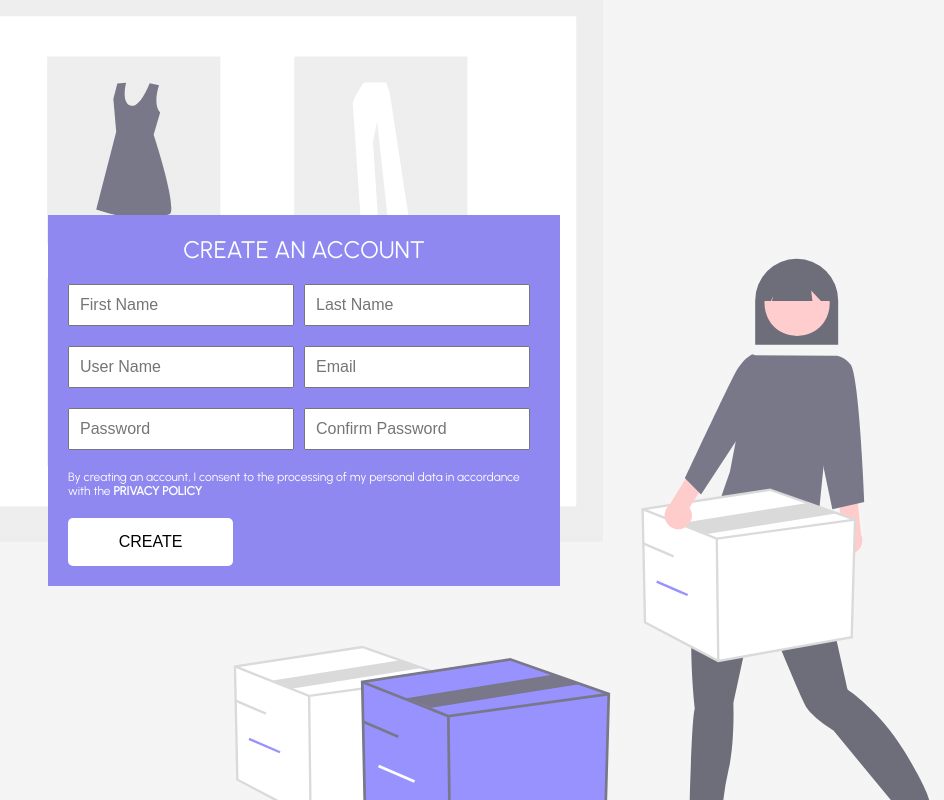
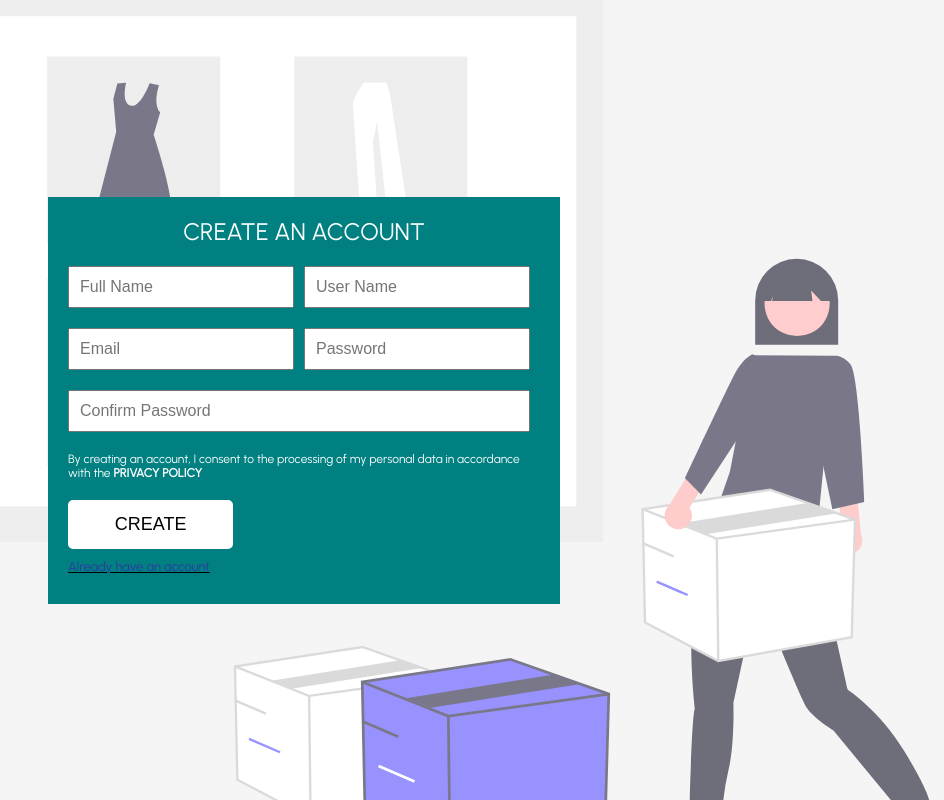
Before and after one commit to za-rakib/wishHut, a React (Create React App) app: page /register in a window 1280 px wide. Shown: the whole page, without its empty margins (336-1280 px from the left). Built offline with nearby package versions, Linux system fonts and the light colour scheme; no server answers.

Commit message:
user name validation

```diff
--- a/src/App.js
+++ b/src/App.js
@@ -8,19 +8,25 @@ import Cart from "./pages/Cart/Cart";
 import { BrowserRouter, Routes, Route, Navigate } from "react-router-dom";
 import Success from "./pages/Success/Success";
 import { useSelector } from "react-redux";
+
+
+
 function App() {
   const user = useSelector((state) => state.user.currentUser);
+ // console.log("user", user);
   return (
     <BrowserRouter>
       <Routes>
         {/* home */}
         <Route exact path="/" element={<Home />}></Route>
+        <Route path="/products" element={<ProductList />}></Route>
         {/* product list */}
         <Route path="/products/:category" element={<ProductList />}></Route>
+
         {/* single product */}
         <Route path="/product/:id" element={<SingleProduct />}></Route>
         {/* cart */}
-        <Route path="/cart" element={<Cart />}></Route>
+        <Route path="/cart" element={user ? <Cart /> : <Login />}></Route>
         <Route path="/success" element={<Success />}></Route>
         {/* login */}
         <Route
--- a/src/components/Home/Slider/Slider.jsx
+++ b/src/components/Home/Slider/Slider.jsx
@@ -4,6 +4,7 @@ import classes from "./Slider.module.css";
 import { slideItems } from "../../../assets/data/data";
 import styled from "styled-components";
 import { mobile } from "../../../responsive";
+import { Link } from "react-router-dom";
 
 const Container = styled.div`
   width: 100%;
@@ -60,7 +61,10 @@ const Slider = () => {
               <h1>{item.title}</h1>
               <p>{item.des}</p>
 
-              <button>SHOW NOW</button>
+              <Link to="/products">
+                {" "}
+                <button>SHOW NOW</button>
+              </Link>
             </div>
           </Slide>
         ))}
--- a/src/components/Shared/Navbar/Navbar.jsx
+++ b/src/components/Shared/Navbar/Navbar.jsx
@@ -63,6 +63,7 @@ const MenuItem = styled.div`
   font-size: 15px;
   cursor: pointer;
   margin-left: 20px;
+
   ${mobile({ fontSize: "12px", marginLeft: "5px" })}
 `;
 
@@ -88,9 +89,13 @@ const Navbar = () => {
           </Logo>
         </Center>
         <Right>
-          <MenuItem>REGISTER</MenuItem>
-          <MenuItem>SIGN IN</MenuItem>
-          <Link to="/cart">
+          <Link style={{textDecoration:'none', color: "black"}} to="/register">
+            <MenuItem  >REGISTER</MenuItem>
+          </Link>
+          <Link style={{textDecoration:'none', color: "black"}} to="/login">
+            <MenuItem>SIGN IN</MenuItem>
+          </Link>
+          <Link style={{textDecoration:'none', color: "black"}} to="/cart">
             <MenuItem>
               <Badge badgeContent={quantity} color="primary">
                 <ShoppingCartOutlined />
--- a/src/pages/Cart/Cart.jsx
+++ b/src/pages/Cart/Cart.jsx
@@ -183,7 +183,7 @@ const Cart = () => {
           tokenId: stripeToken.id,
           amount: cart.total * 100,
         });
-        console.log("res",res);
+      //  console.log("res",res);
         navigate("/success", { state: res.data });
       } catch (err) {
         console.log(err);
--- a/src/pages/Login/Login.jsx
+++ b/src/pages/Login/Login.jsx
@@ -4,6 +4,8 @@ import cover from "../../assets/image/negative-space.jpg";
 import { mobile } from "../../responsive";
 import { login } from "../../redux/apiCalls";
 import { useDispatch, useSelector } from "react-redux";
+import { Link } from "react-router-dom";
+
 // style components
 const Container = styled.div`
   width: 100vw;
@@ -49,7 +51,7 @@ const Input = styled.input`
   font-size: 16px;
 `;
 
-const Link = styled.a`
+const ItemLink = styled.div`
   margin: 10px 0;
   font-size: 12px;
   text-decoration: underline;
@@ -61,7 +63,6 @@ const Button = styled.button`
   width: 35%;
   border: 3px solid #fff;
   padding: 12px 15px;
-  background-color: #fff;
   color: #000;
   margin-top: 20px;
   font-size: 16px;
@@ -93,7 +94,7 @@ const Login = () => {
   const handleClick = (e) => {
     e.preventDefault();
     login(dispatch, { userName, password });
-   // console.log(userName, password);
+    // console.log(userName, password);
   };
   return (
     <Container>
@@ -113,8 +114,15 @@ const Login = () => {
             LOGIN
           </Button>
           {error && <Error>Something went wrong...</Error>}
-          <Link>FORGOT PASSWORD ?</Link>
-          <Link>CREATED A NEW ACCOUNT</Link>
+          <ItemLink>FORGOT PASSWORD ?</ItemLink>
+          <ItemLink>
+            <Link
+              style={{ textDecoration: "none", color: "#001eff" }}
+              to="/register"
+            >
+              CREATED A NEW ACCOUNT
+            </Link>
+          </ItemLink>
         </Form>
       </Wrapper>
     </Container>
--- a/src/pages/ProductList/ProductList.jsx
+++ b/src/pages/ProductList/ProductList.jsx
@@ -50,6 +50,7 @@ const ProductList = () => {
   const cat = location.pathname.split("/")[2];
   const [filters, setFilters] = useState({});
   const [sort, setSort] = useState("newest");
+
   const handleFilters = (e) => {
     const value = e.target.value;
     setFilters({ ...filters, [e.target.name]: value });
--- a/src/pages/Register/Register.jsx
+++ b/src/pages/Register/Register.jsx
@@ -1,7 +1,13 @@
-import React from "react";
+import React, { useState } from "react";
 import styled from "styled-components";
 import cover from "../../assets/image/web_shopping.svg";
-import { mobile } from '../../responsive';
+import { mobile } from "../../responsive";
+import { Link } from "react-router-dom";
+import { useDispatch } from "react-redux";
+import { register } from "../../redux/apiCalls";
+import { useEffect } from "react";
+import { publicRequest } from "../../requestMethod";
+
 // style components
 const Container = styled.div`
   width: 100vw;
@@ -11,82 +17,159 @@ const Container = styled.div`
       rgba(255, 255, 255, 0.3)
     ),
     url(${cover}) no-repeat fixed center;
-    display: flex;
-    align-items: center;
-    justify-content: center;
-    background-size: cover;
+  display: flex;
+  align-items: center;
+  justify-content: center;
+  background-size: cover;
 `;
 
 const Wrapper = styled.div`
-padding:20px;
-width:40%;
-background-color:#8f88f1;
-${mobile({width:"80%"})}
+  padding: 20px;
+  width: 40%;
+  background-color: teal;
+  ${mobile({ width: "80%" })}
 `;
 
 const Title = styled.h1`
-font-size:24px;
-font-weight:300;
-color:#fff;
-text-align:center;
+  font-size: 24px;
+  font-weight: 300;
+  color: #fff;
+  text-align: center;
 `;
 
 const Form = styled.form`
-display:flex;
-flex-wrap:wrap;
+  display: flex;
+  flex-wrap: wrap;
 `;
 
 const Input = styled.input`
-flex:1;
-min-width:40%;
-margin:20px 10px 0 0;
-padding:10px;
-font-size:16px;
-${mobile({fontSize:'12px'})}
+  flex: 1;
+  min-width: 40%;
+  margin: 20px 10px 0 0;
+  padding: 10px;
+  font-size: 16px;
+  ${mobile({ fontSize: "12px" })}
 `;
 
 const Agreement = styled.span`
-font-size:12px;
-margin:20px 0;
-color:#fff;
+  font-size: 12px;
+  margin: 20px 0;
+  color: #fff;
 `;
 
 const Button = styled.button`
-width:35%;
-border: none;
-padding:15px 20px;
-background-color:#fff;
-color:#000;
-font-size:16px;
-cursor:pointer;
-transition:all 0.5s ease;
-border-radius:5px;
-&:hover{
-    background-color:#535267;
-    color:#fff;
-}
-${mobile({fontSize:'14px',padding:"8px 8px"})}
+  width: 35%;
+  border: 2px solid #fff;
+  padding: 12px 15px;
+  background-color: #fff;
+  color: #000;
+  font-size: 18px;
+  cursor: pointer;
+  transition: all 0.5s ease;
+  border-radius: 5px;
+  &:hover {
+    background-color: teal;
+    color: #fff;
+  }
+  ${mobile({ fontSize: "14px", padding: "8px 8px" })}
+`;
 
+const ItemLink = styled.div`
+  margin: 10px 0;
+  font-size: 13px;
+  text-decoration: underline;
+  cursor: pointer;
 `;
 
 const Register = () => {
+  const [registerData, setRegisterData] = useState({});
+  const [userData, setUserData] = useState([]);
+
+  const dispatch = useDispatch();
+  const handleChange = (e) => {
+    setRegisterData((prev) => {
+      return {
+        ...prev,
+        [e.target.name]: e.target.value,
+      };
+    });
+  };
+  console.log(registerData.password);
+
+  useEffect(() => {
+    const getUser = async () => {
+      try {
+        const res = await publicRequest.get("/users/registervalid");
+        // console.log("Users", res.data);
+        setUserData(res.data);
+      } catch (err) {
+        console.log(err);
+      }
+    };
+    getUser();
+  }, []);
+
+  console.log(userData);
+
+  const handleClick = (e) => {
+    e.preventDefault();
+
+    if (registerData.password !== registerData.confirmPassword) {
+      alert("Password does not match");
+    } else if (registerData.password.trim().length <= 6) {
+      alert("Password must have 6 characters");
+    } else if (
+      userData.find((user) => user.userName === registerData.userName)
+    ) {
+      alert("User name already exists");
+    } else if (userData.find((user) => user.email === registerData.email)) {
+      alert("This Email already exists");
+    } else {
+      const { confirmPassword, ...rest } = registerData;
+      register(dispatch, rest);
+      // alert("Registration Successful");
+    }
+  };
   return (
     <Container>
       <Wrapper>
         <Title>CREATE AN ACCOUNT</Title>
         <Form>
-          <Input placeholder="First Name" />
-          <Input placeholder="Last Name" />
-          <Input placeholder="User Name" />
-          <Input placeholder="Email" />
-          <Input placeholder="Password" />
-          <Input placeholder="Confirm Password" />
+          <Input
+            onChange={handleChange}
+            name="fullName"
+            placeholder="Full Name"
+          />
+          <Input
+            onChange={handleChange}
+            name="userName"
+            placeholder="User Name"
+          />
+          <Input onChange={handleChange} name="email" placeholder="Email" />
+          <Input
+            onChange={handleChange}
+            name="password"
+            placeholder="Password"
+          />
+          <Input
+            onChange={handleChange}
+            name="confirmPassword"
+            placeholder="Confirm Password"
+          />
           <Agreement>
             By creating an account, I consent to the processing of my personal
             data in accordance with the <b>PRIVACY POLICY</b>
           </Agreement>
-          <Button>CREATE</Button>
+          <Button onClick={handleClick}>CREATE</Button>
         </Form>
+        <ItemLink>
+          <Link
+            style={{ textDecoration: "none", color: "#2d3aa1" }}
+            to="/login"
+          >
+            Already have an account
+          </Link>
+        </ItemLink>
       </Wrapper>
     </Container>
   );
--- a/src/redux/apiCalls.js
+++ b/src/redux/apiCalls.js
@@ -1,6 +1,27 @@
 import { publicRequest } from "../requestMethod";
-import { loginFailure, loginStart, loginSuccess } from "./userRedux";
+import {
+  loginFailure,
+  loginStart,
+  loginSuccess,
+  registerStart,
+  registerSuccess,
+  registerFailure,
+} from "./userRedux";
 
+//register
+export const register = async (dispatch, user) => {
+    dispatch(registerStart());
+    console.log("user",user);
+    try {
+        const res = await  publicRequest.post('/auth/register',user)
+        console.log(res);
+        dispatch(registerSuccess(res.data));
+    }
+    catch{
+        dispatch(registerFailure());
+    }
+}
+//login
 export const login = async (dispatch, user) => {
   dispatch(loginStart());
   try {
--- a/src/redux/store.js
+++ b/src/redux/store.js
@@ -20,9 +20,8 @@ const persistConfig = {
 };
 
 const rootReducer = combineReducers({
-    user: userReducer,
+  user: userReducer,
   cart: cartReducer,
-
 });
 const persistedReducer = persistReducer(persistConfig, rootReducer);
 
--- a/src/requestMethod.js
+++ b/src/requestMethod.js
@@ -1,7 +1,12 @@
 const axios = require("axios");
 
 const BASE_URL = "http://localhost:5000/api";
-const TOKEN = `eyJhbGciOiJIUzI1NiIsInR5cCI6IkpXVCJ9.eyJpZCI6IjYyNjJkYzAyZDk3M2FiMzk5NmI1NTliNiIsImlzQWRtaW4iOnRydWUsImlhdCI6MTY1MDkwNDcwOSwiZXhwIjoxNjUxNTA5NTA5fQ.Trcp3qO1flv9HGa9ZF2iU_3mbyuazHzIJjBu_HBUR4g`;
+
+// const TOKEN = JSON.parse(JSON.parse(localStorage.getItem("persist:root")).user)
+//   .currentUser?.accessToken;
+const tokenId = JSON.parse(localStorage.getItem("persist:root"))?.user;
+
+const TOKEN = tokenId && JSON.parse(tokenId).currentUser?.accessToken;
 
 export const publicRequest = axios.create({
   baseURL: BASE_URL,
```
Also changed, not shown: src/assets/data/data.js (+6 -6 lines), src/redux/userRedux.js (+32 -9 lines).
